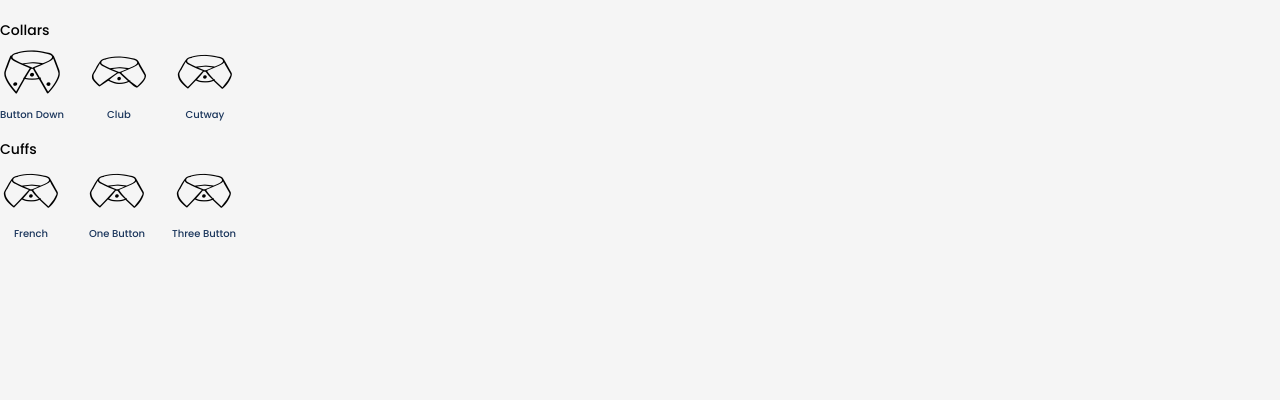
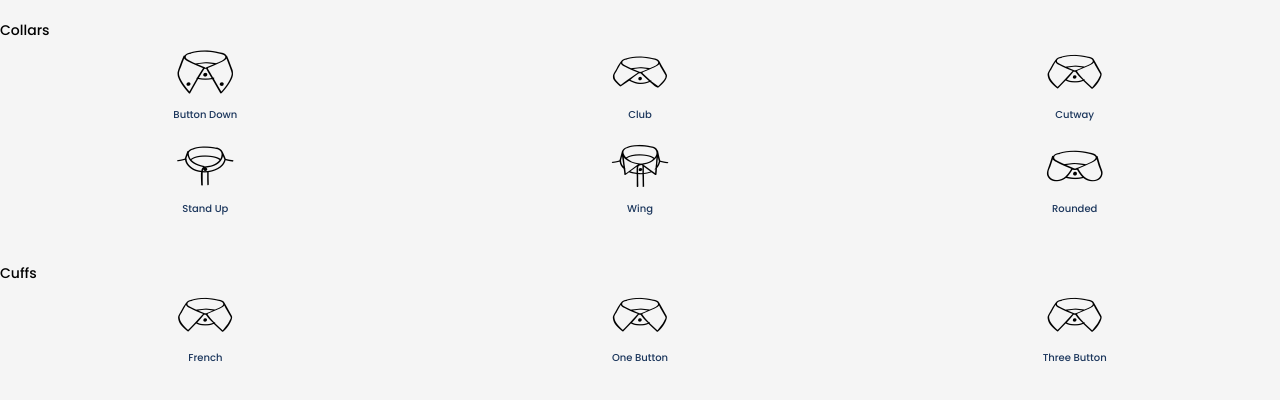
Before and after one commit to b-limitless/cio-b2c-app, a Next.js app: page /customize/Select/Styles in a window 1280 px wide. Shown: the top 400 px of the page. Built offline with nearby package versions, Linux system fonts and the light colour scheme; no server answers.

Commit message:
optimizing design for for the febric

```diff
--- a/config/models.ts
+++ b/config/models.ts
@@ -37,30 +37,30 @@ export const productStyles = [
         modelURL: `/models/collars/collar-1-1.glb`,
         iconClass: 'icon-62'
       },
-      // {
-      //   id: 3,
-      //   label: 'stand up',
-      //   code: 'standup',
-      //   mediaUrl: '/icon/collars/cutway.svg',
-      //   modelURL: `/models/collars/collar-1-1.glb`,
-      //   iconClass: 'icon-66'
-      // },
-      // {
-      //   id: 3,
-      //   label: 'wing',
-      //   code: 'wing',
-      //   mediaUrl: '/icon/collars/cutway.svg',
-      //   modelURL: `/models/collars/collar-1-1.glb`,
-      //   iconClass: 'icon-67'
-      // },
-      // {
-      //   id: 3,
-      //   label: 'rounded',
-      //   code: 'rounded',
-      //   mediaUrl: '/icon/collars/cutway.svg',
-      //   modelURL: `/models/collars/collar-1-1.glb`,
-      //   iconClass: 'icon-64'
-      // }
+      {
+        id: 3,
+        label: 'stand up',
+        code: 'standup',
+        mediaUrl: '/icon/collars/cutway.svg',
+        modelURL: `/models/collars/collar-1-1.glb`,
+        iconClass: 'icon-66'
+      },
+      {
+        id: 3,
+        label: 'wing',
+        code: 'wing',
+        mediaUrl: '/icon/collars/cutway.svg',
+        modelURL: `/models/collars/collar-1-1.glb`,
+        iconClass: 'icon-67'
+      },
+      {
+        id: 3,
+        label: 'rounded',
+        code: 'rounded',
+        mediaUrl: '/icon/collars/cutway.svg',
+        modelURL: `/models/collars/collar-1-1.glb`,
+        iconClass: 'icon-64'
+      }
     ],
   },
   {
--- a/interface/IProductStyle.interface.ts
+++ b/interface/IProductStyle.interface.ts
@@ -14,6 +14,7 @@ export interface ItemInterface {
   title: string;
   mediaUrl: string;
   onClickHanlder: MouseEventHandler<HTMLLabelElement>;
+  iconClass: string;
 }
 export type TOnClickEvent = 'accent' | 'style' | 'febric';
 
--- a/pages/customize/Febric/febric.module.scss
+++ b/pages/customize/Febric/febric.module.scss
@@ -7,6 +7,11 @@
   //   height: 103px;
   .img {
     position: relative;
+
+    .febric_thumb {
+      border-radius: 8px;
+    }
+
     .feature {
       position: absolute;
       color: $light;
--- a/pages/customize/Select/Styles/styles.module.scss
+++ b/pages/customize/Select/Styles/styles.module.scss
@@ -5,8 +5,10 @@
 .styles__container {
     display: flex;
     flex-direction: column;
-    row-gap: 32px;
+    row-gap: pxToRem(62);
     margin-top: 20.39px;
+    height: calc(100vh - 254px);
+    padding-bottom: 1rem;
     .row {
         display: flex;
         flex-direction: column;
@@ -21,9 +23,12 @@
             text-transform: capitalize;
         }
         .items {
-            display: flex;
+            display: grid;
+            grid-template-columns: 1fr 1fr 1fr;
             column-gap: 24px;
             align-items: center;
+            flex-wrap: wrap;
+            row-gap: 2rem;
 
         .item {
             position: relative;
--- a/pages/customize/customize.module.scss
+++ b/pages/customize/customize.module.scss
@@ -4,11 +4,11 @@
 
 
 .main__content.febrics {
-  grid-template-columns: pxToRem(calc(482 + 11)) 1fr pxToRem(262) !important;
+  grid-template-columns: pxToRem(468) 1fr pxToRem(262);
 }
 
 .main__content.styles {
-  grid-template-columns: 16.8125rem 1fr pxToRem(262) !important;
+  grid-template-columns: 16.8125rem 1fr pxToRem(262);
 }
 
 .main__content {
```
Also changed, not shown: pages/customize/Febric/Febric.tsx (+1 -1 lines), pages/customize/common.module.scss (+4 -3 lines).
